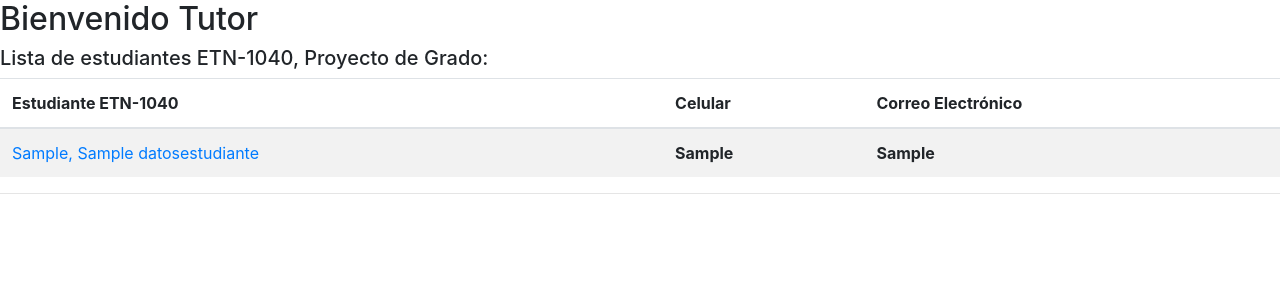
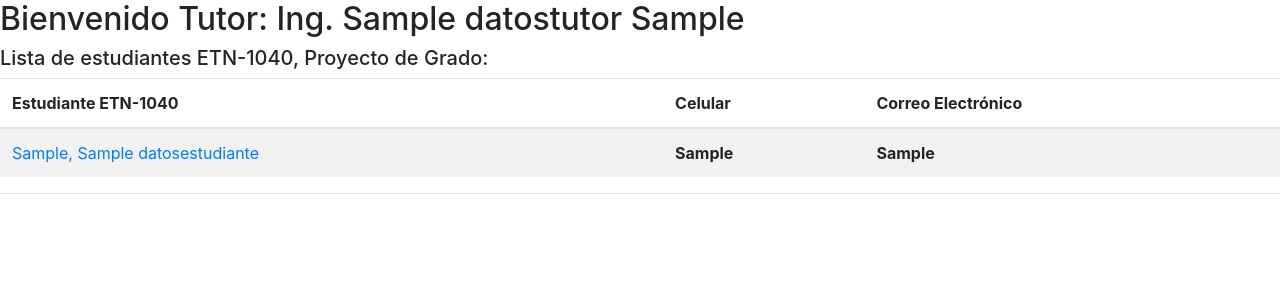
Before and after one commit to cesarcori/etn1040_1, a Django app: template proyecto/templates/proyecto/tutor.html in a window 1280 px wide. Shown: the part 56-356 px from the top of the page. Run offline with Django 3.2, Linux system fonts and the light colour scheme; a user stored in the database is signed in; tables that the repository leaves empty hold one stand-in row (values such as "Sample post"); the template is opened without the code that fills it: values that come from a table or form of the project are taken from there, most other values are stand-ins (such as "Sample title", 1, 10 or a date in 2020); some libraries are stand-ins or nearby versions.

Commit message:
se agrego nombre personalizado a tutor

```diff
--- a/proyecto/templates/proyecto/tutor.html
+++ b/proyecto/templates/proyecto/tutor.html
@@ -1,5 +1,6 @@
 {% extends 'proyecto/main.html' %}
 {% block content %}
-<h2>Bienvenido Tutor</h2>
+<h2>Bienvenido Tutor: Ing. {{request.user.datostutor.nombre}}
+    {{request.user.datostutor.apellido}}</h2>
 {% include 'proyecto/lista_estudiantes.html' %}
 {%endblock%}
```
